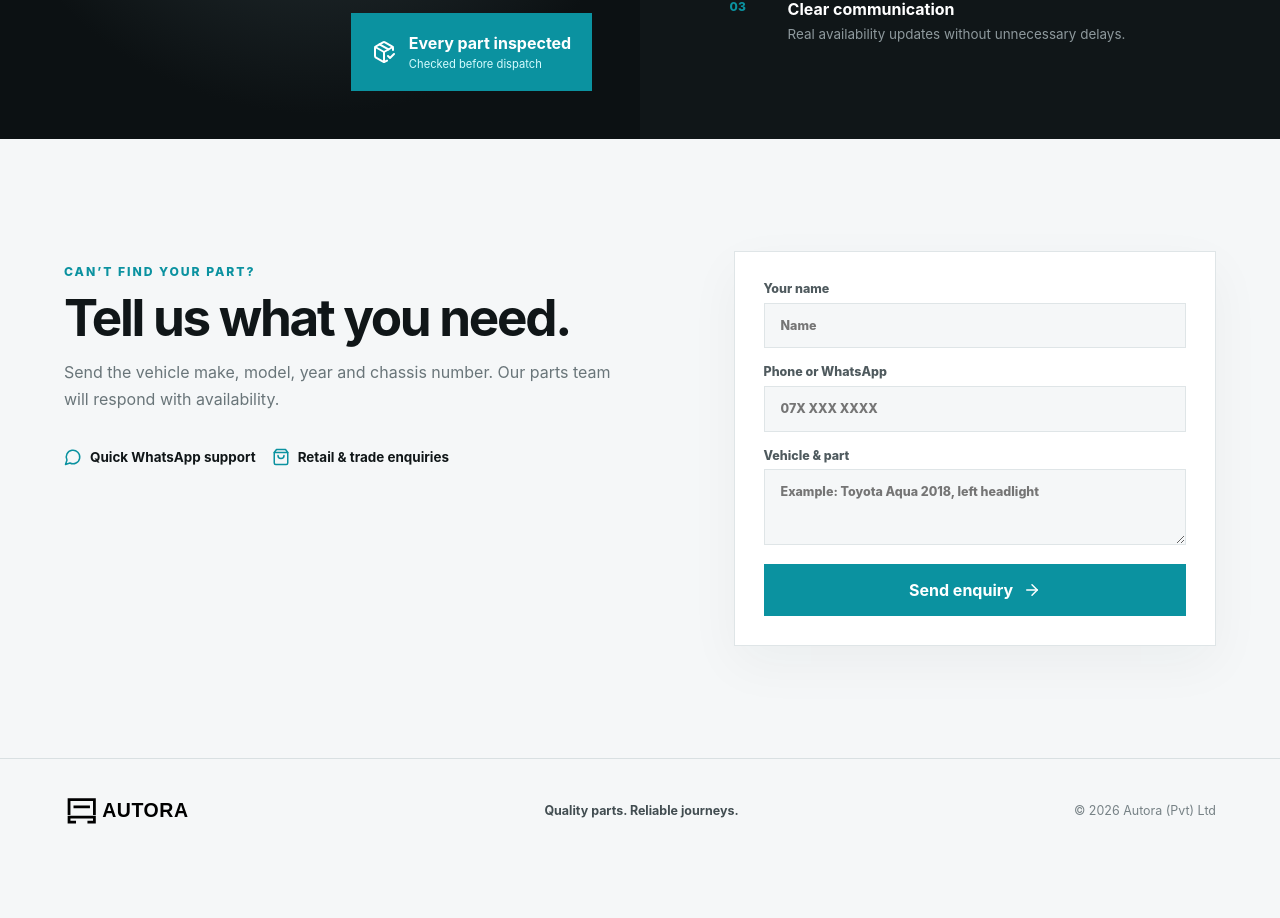
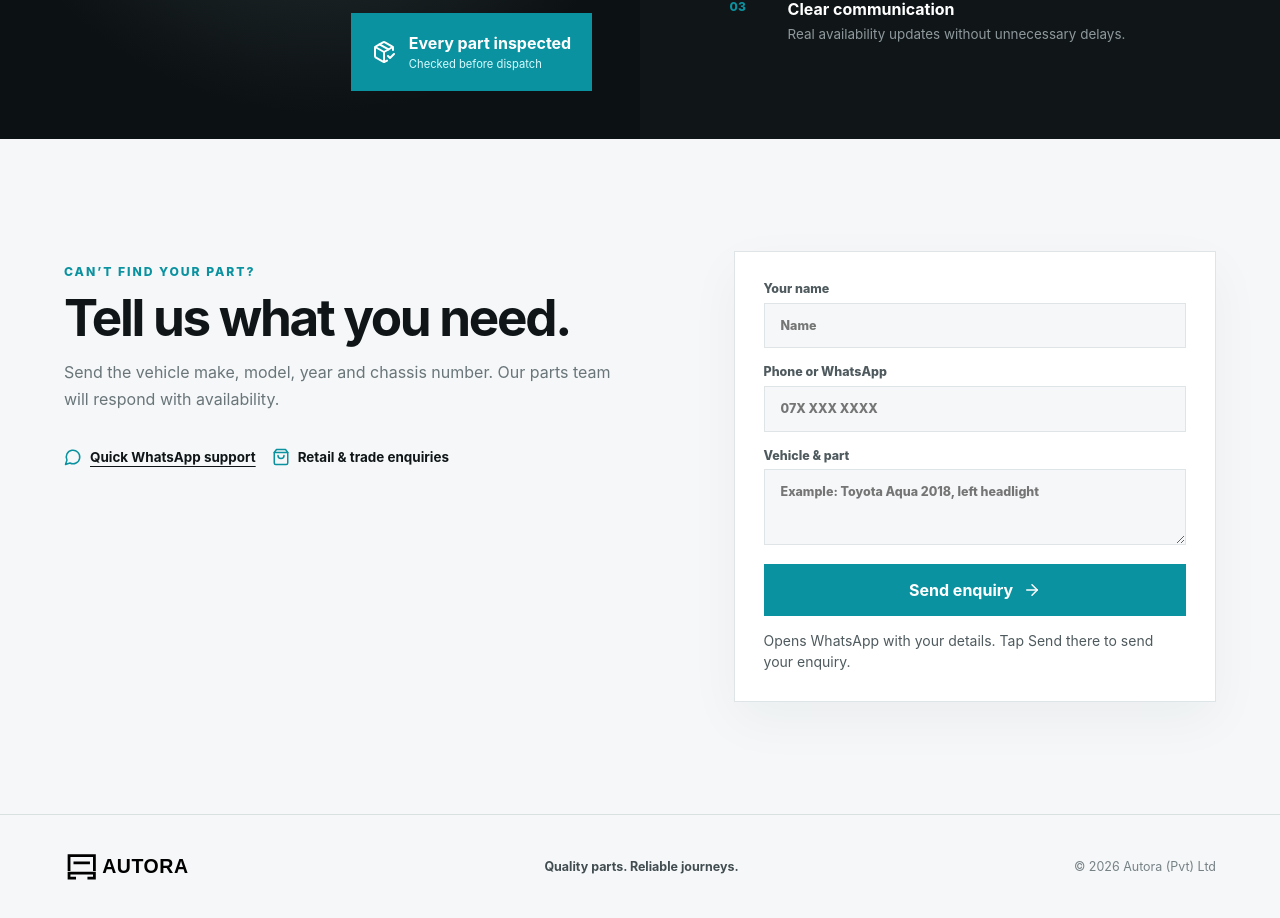
Before and after one commit to nudara2000/autora_website, a React (Vite) app: page / in a window 1280 px wide. Shown: the part 2737-3655 px from the top of the page. Before the commit the page ends 3599 px from the top, so only its background shows below. Built offline with nearby package versions, Linux system fonts and the light colour scheme.

Commit message:
Connect support and enquiry form to Autora WhatsApp

```diff
--- a/src/components/Contact.jsx
+++ b/src/components/Contact.jsx
@@ -1,7 +1,64 @@
 import { ArrowRight, MessageCircle, ShoppingBag } from "lucide-react";
-import { useState } from "react";
+
+// Sri Lankan number 0711000333 in international format.
+const whatsappNumber = "94711000333";
+const whatsappUrl = message =>
+  `https://wa.me/${whatsappNumber}?text=${encodeURIComponent(message)}`;
 
 export default function Contact() {
-  const [submitted, setSubmitted] = useState(false);
-  return <section className="contact" id="contact"><div><p className="section-kicker">CAN’T FIND YOUR PART?</p><h2>Tell us what you need.</h2><p>Send the vehicle make, model, year and chassis number. Our parts team will respond with availability.</p><div className="contact-points"><span><MessageCircle/> Quick WhatsApp support</span><span><ShoppingBag/> Retail & trade enquiries</span></div></div><form onSubmit={event => { event.preventDefault(); setSubmitted(true); }}><label>Your name<input required placeholder="Name"/></label><label>Phone or WhatsApp<input required placeholder="07X XXX XXXX"/></label><label>Vehicle & part<textarea required placeholder="Example: Toyota Aqua 2018, left headlight" rows="3"/></label><button className="primary" type="submit">Send enquiry <ArrowRight size={18}/></button>{submitted && <p className="success">Thank you. We received your enquiry.</p>}</form></section>;
+  function sendEnquiry(event) {
+    event.preventDefault();
+    const details = new FormData(event.currentTarget);
+    const message = [
+      "Hello Autora, I would like to enquire about a spare part.",
+      "",
+      `Name: ${details.get("name").trim()}`,
+      `Phone / WhatsApp: ${details.get("phone").trim()}`,
+      `Vehicle & part: ${details.get("part").trim()}`,
+    ].join("\n");
+
+    window.location.assign(whatsappUrl(message));
+  }
+
+  return (
+    <section className="contact" id="contact">
+      <div>
+        <p className="section-kicker">CAN’T FIND YOUR PART?</p>
+        <h2>Tell us what you need.</h2>
+        <p>
+          Send the vehicle make, model, year and chassis number.
+          Our parts team will respond with availability.
+        </p>
+        <div className="contact-points">
+          <a
+            href={whatsappUrl("Hello Autora, I need help finding a spare part.")}
+            style={{ color: "inherit", textDecoration: "underline", textUnderlineOffset: "4px" }}
+          >
+            <span><MessageCircle aria-hidden="true" /> Quick WhatsApp support</span>
+          </a>
+          <span><ShoppingBag aria-hidden="true" /> Retail & trade enquiries</span>
+        </div>
+      </div>
+      <form onSubmit={sendEnquiry}>
+        <label>
+          Your name
+          <input name="name" required autoComplete="name" placeholder="Name" />
+        </label>
+        <label>
+          Phone or WhatsApp
+          <input name="phone" type="tel" required autoComplete="tel" placeholder="07X XXX XXXX" />
+        </label>
+        <label>
+          Vehicle & part
+          <textarea name="part" required placeholder="Example: Toyota Aqua 2018, left headlight" rows="3" />
+        </label>
+        <button className="primary" type="submit">
+          Send enquiry <ArrowRight size={18} aria-hidden="true" />
+        </button>
+        <p style={{ color: "#4f5a5e", fontSize: "0.875rem", lineHeight: 1.5, marginBottom: 0 }}>
+          Opens WhatsApp with your details. Tap Send there to send your enquiry.
+        </p>
+      </form>
+    </section>
+  );
 }
```
